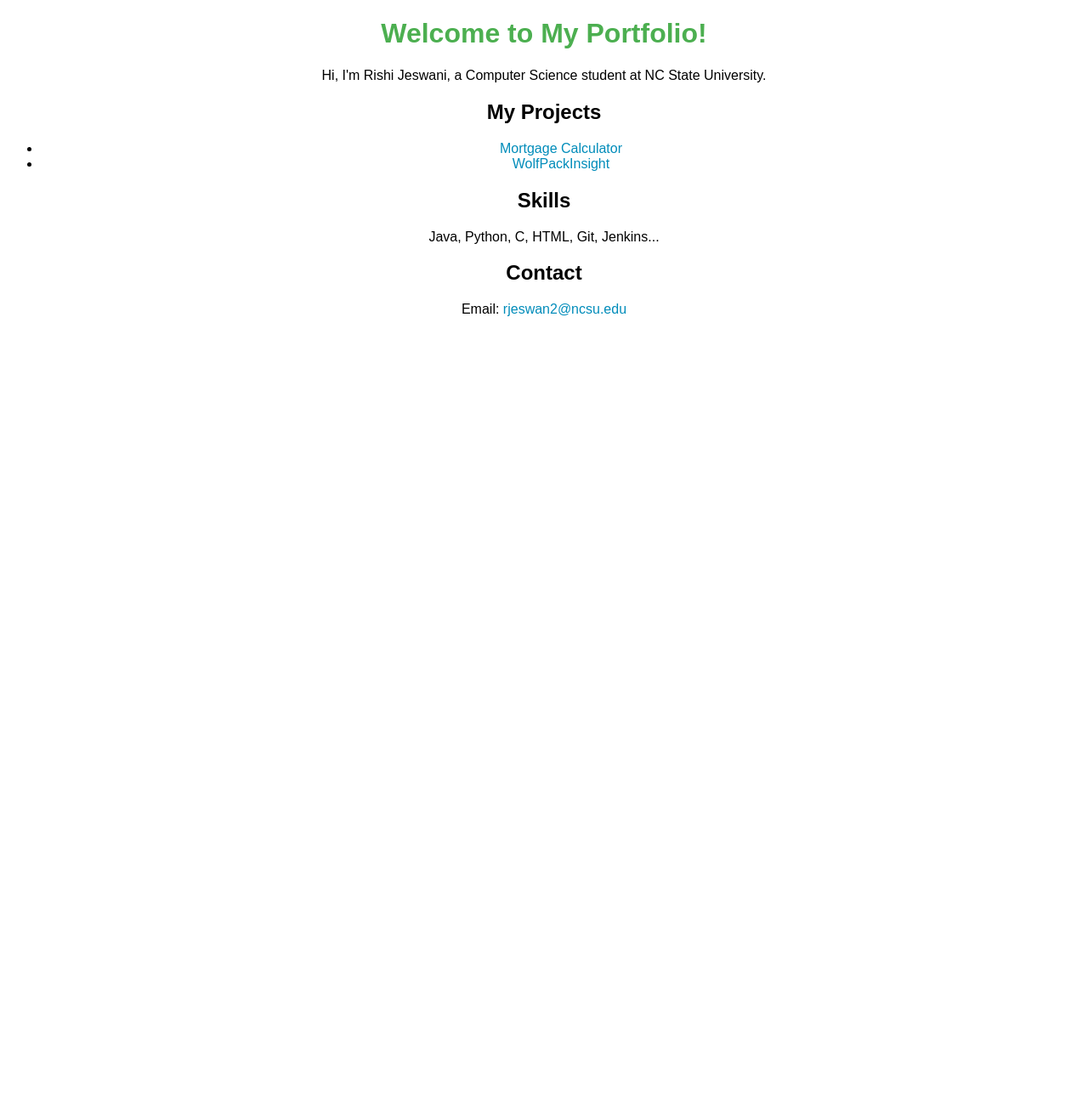
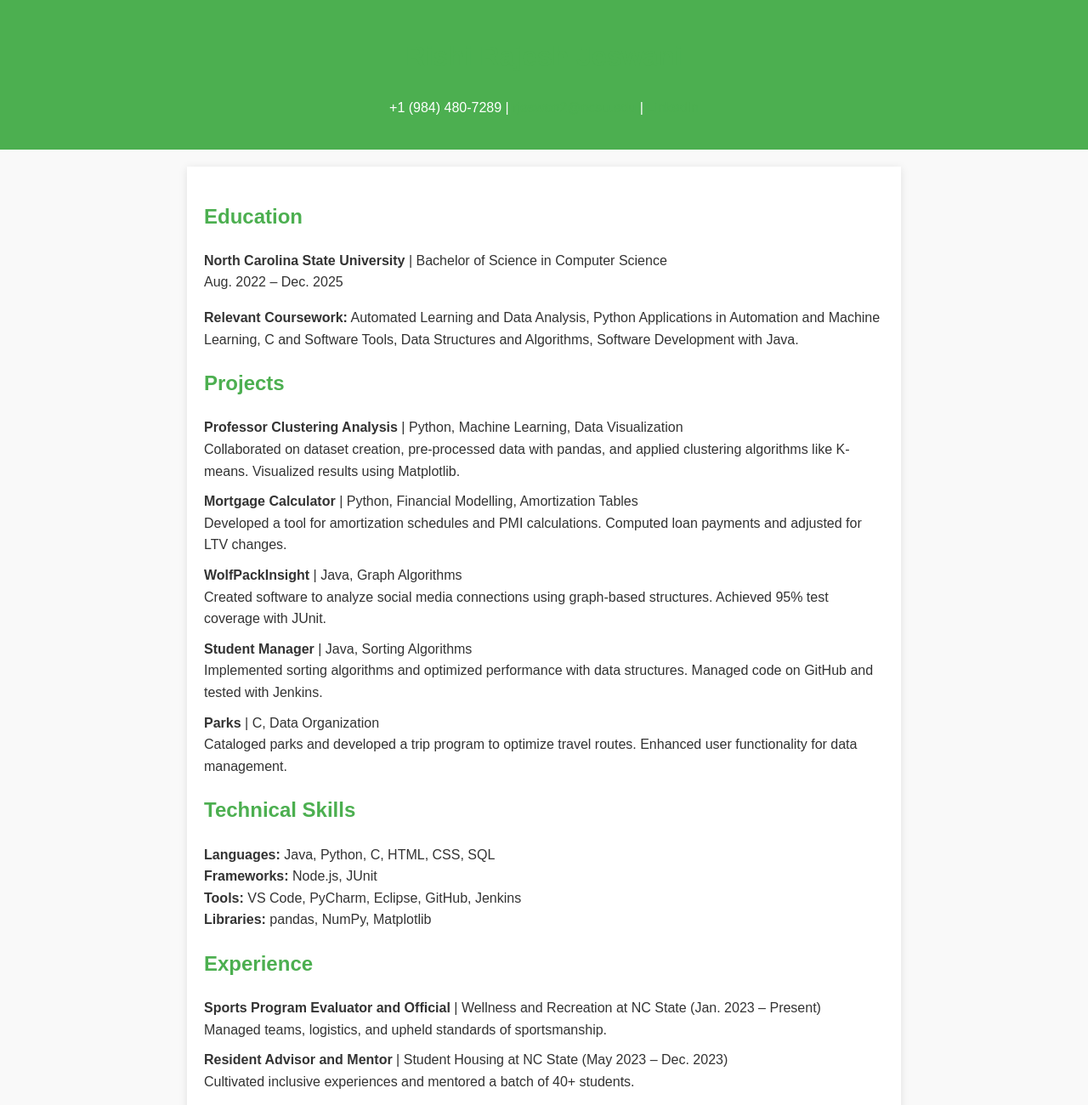
Before and after one commit to RjDead/rishijeswani.github.io, a plain HTML site: page index.html in a window 1280 px wide. Shown: the top 1300 px of the page at 85% size. Before the commit the page ends 800 px from the top, so only its background shows below. Drawn offline with Linux system fonts and the light colour scheme.

Commit message:
Update index.html

```diff
--- a/index.html
+++ b/index.html
@@ -1,24 +1,104 @@
 <!DOCTYPE html>
-<html>
+<html lang="en">
 <head>
-    <title>My Portfolio</title>
+    <meta charset="UTF-8">
+    <meta name="viewport" content="width=device-width, initial-scale=1.0">
+    <title>Rishi Jeswani - Portfolio</title>
     <style>
-        body { font-family: Arial, sans-serif; text-align: center; }
-        h1 { color: #4CAF50; }
-        a { text-decoration: none; color: #008CBA; }
+        body {
+            font-family: Arial, sans-serif;
+            margin: 0;
+            padding: 0;
+            background-color: #f9f9f9;
+            color: #333;
+            line-height: 1.6;
+        }
+        header {
+            background-color: #4CAF50;
+            color: white;
+            padding: 20px;
+            text-align: center;
+        }
+        .container {
+            max-width: 800px;
+            margin: 20px auto;
+            padding: 20px;
+            background: white;
+            box-shadow: 0 2px 10px rgba(0, 0, 0, 0.1);
+        }
+        h1, h2 {
+            color: #4CAF50;
+        }
+        ul {
+            list-style: none;
+            padding: 0;
+        }
+        ul li {
+            margin: 10px 0;
+        }
+        a {
+            color: #4CAF50;
+            text-decoration: none;
+        }
+        a:hover {
+            text-decoration: underline;
+        }
     </style>
 </head>
 <body>
-    <h1>Welcome to My Portfolio!</h1>
-    <p>Hi, I'm Rishi Jeswani, a Computer Science student at NC State University.</p>
-    <h2>My Projects</h2>
-    <ul>
-        <li><a href="https://github.com/rjeswan2/MortgageCalculator">Mortgage Calculator</a></li>
-        <li><a href="https://github.com/rjeswan2/WolfPackInsight">WolfPackInsight</a></li>
-    </ul>
-    <h2>Skills</h2>
-    <p>Java, Python, C, HTML, Git, Jenkins...</p>
-    <h2>Contact</h2>
-    <p>Email: <a href="mailto:rjeswan2@ncsu.edu">rjeswan2@ncsu.edu</a></p>
+    <header>
+        <h1>Rishi Rajesh Jeswani</h1>
+        <p>+1 (984) 480-7289 | <a href="mailto:rjeswan2@ncsu.edu">rjeswan2@ncsu.edu</a> | <a href="https://linkedin.com/in/rishijeswani">LinkedIn</a></p>
+    </header>
+
+    <div class="container">
+        <section>
+            <h2>Education</h2>
+            <p><strong>North Carolina State University</strong> | Bachelor of Science in Computer Science<br>Aug. 2022 &ndash; Dec. 2025</p>
+            <p><strong>Relevant Coursework:</strong> Automated Learning and Data Analysis, Python Applications in Automation and Machine Learning, C and Software Tools, Data Structures and Algorithms, Software Development with Java.</p>
+        </section>
+
+        <section>
+            <h2>Projects</h2>
+            <ul>
+                <li><strong>Professor Clustering Analysis</strong> | Python, Machine Learning, Data Visualization<br>
+                    Collaborated on dataset creation, pre-processed data with pandas, and applied clustering algorithms like K-means. Visualized results using Matplotlib.
+                </li>
+                <li><strong>Mortgage Calculator</strong> | Python, Financial Modelling, Amortization Tables<br>
+                    Developed a tool for amortization schedules and PMI calculations. Computed loan payments and adjusted for LTV changes.
+                </li>
+                <li><strong>WolfPackInsight</strong> | Java, Graph Algorithms<br>
+                    Created software to analyze social media connections using graph-based structures. Achieved 95% test coverage with JUnit.
+                </li>
+                <li><strong>Student Manager</strong> | Java, Sorting Algorithms<br>
+                    Implemented sorting algorithms and optimized performance with data structures. Managed code on GitHub and tested with Jenkins.
+                </li>
+                <li><strong>Parks</strong> | C, Data Organization<br>
+                    Cataloged parks and developed a trip program to optimize travel routes. Enhanced user functionality for data management.
+                </li>
+            </ul>
+        </section>
+
+        <section>
+            <h2>Technical Skills</h2>
+            <p><strong>Languages:</strong> Java, Python, C, HTML, CSS, SQL<br>
+               <strong>Frameworks:</strong> Node.js, JUnit<br>
+               <strong>Tools:</strong> VS Code, PyCharm, Eclipse, GitHub, Jenkins<br>
+               <strong>Libraries:</strong> pandas, NumPy, Matplotlib
+            </p>
+        </section>
+
+        <section>
+            <h2>Experience</h2>
+            <ul>
+                <li><strong>Sports Program Evaluator and Official</strong> | Wellness and Recreation at NC State (Jan. 2023 &ndash; Present)<br>
+                    Managed teams, logistics, and upheld standards of sportsmanship.
+                </li>
+                <li><strong>Resident Advisor and Mentor</strong> | Student Housing at NC State (May 2023 &ndash; Dec. 2023)<br>
+                    Cultivated inclusive experiences and mentored a batch of 40+ students.
+                </li>
+            </ul>
+        </section>
+    </div>
 </body>
 </html>
```
